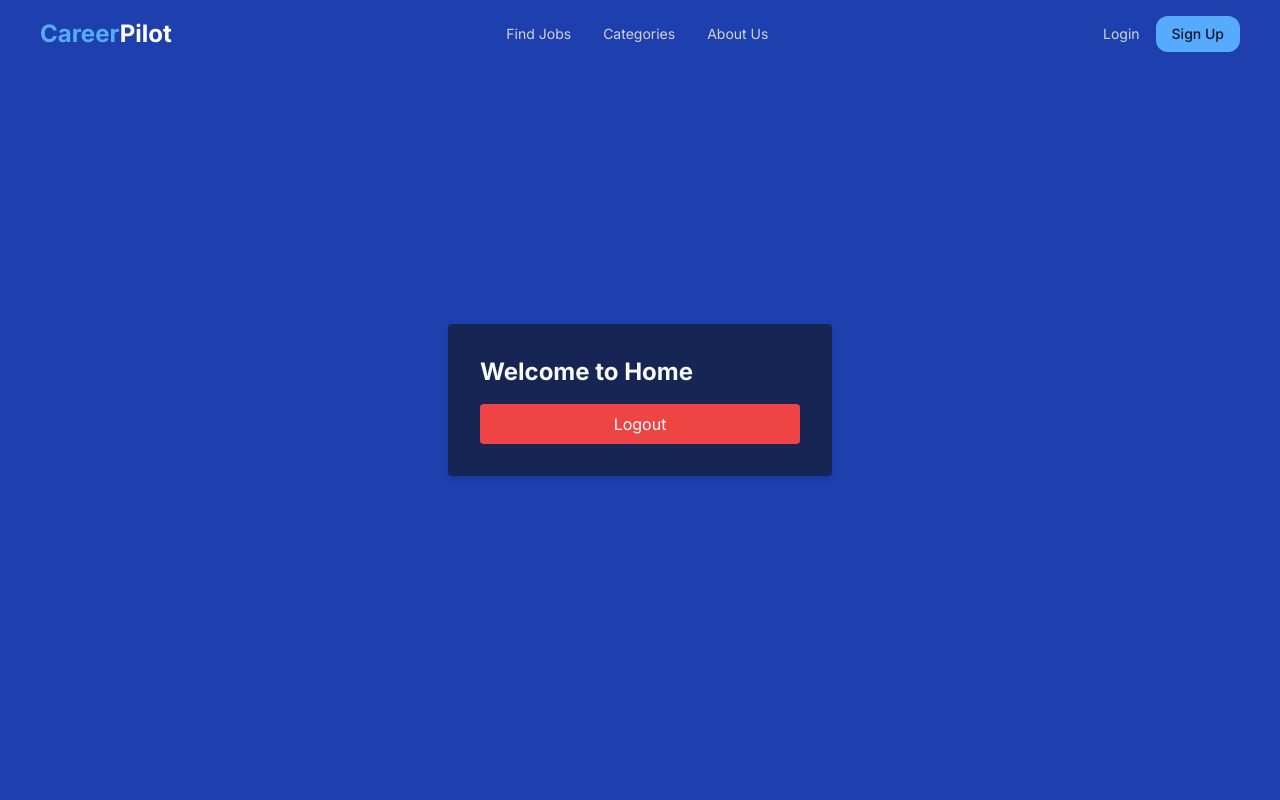
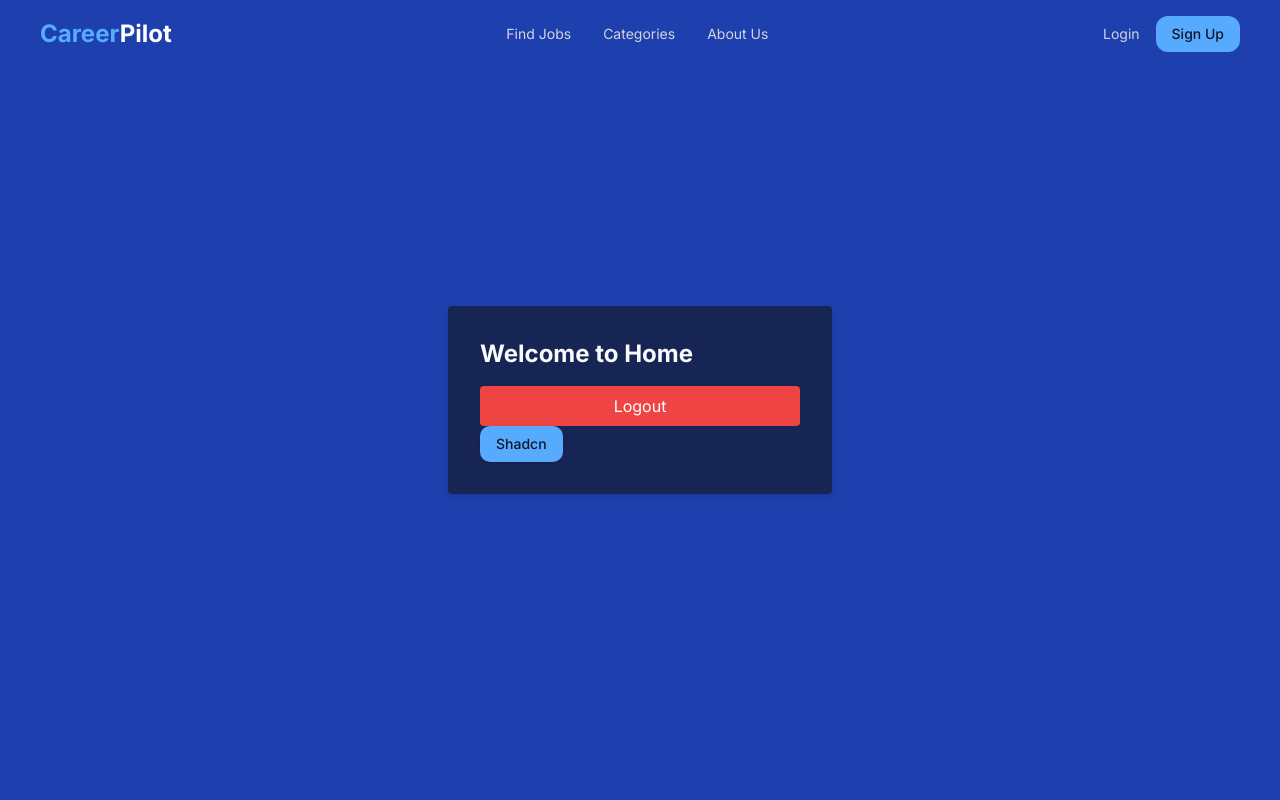
Before and after one commit to Learnathon-By-Geeky-Solutions/hiveminds, a React (Vite) app in the folder CareerPilot_Client/: page /profile in a window 1280 px wide. Shown: the top 800 px of the page. Built offline with nearby package versions, Linux system fonts and the light colour scheme.

Commit message:
Shadcn Added

```diff
--- a/CareerPilot_Client/package.json
+++ b/CareerPilot_Client/package.json
@@ -10,11 +10,15 @@
     "preview": "vite preview"
   },
   "dependencies": {
+    "@radix-ui/react-slot": "^1.1.2",
     "axios": "^1.8.3",
+    "class-variance-authority": "^0.7.1",
+    "clsx": "^2.1.1",
     "lucide-react": "^0.479.0",
     "react": "^19.0.0",
     "react-dom": "^19.0.0",
     "react-router-dom": "^7.3.0",
+    "tailwind-merge": "^3.0.2",
     "tailwindcss-animate": "^1.0.7"
   },
   "devDependencies": {
--- /dev/null
+++ b/CareerPilot_Client/src/components/ui/button.jsx
@@ -0,0 +1,48 @@
+import * as React from "react"
+import { Slot } from "@radix-ui/react-slot"
+import { cva } from "class-variance-authority";
+
+import { cn } from "@/lib/utils"
+
+const buttonVariants = cva(
+  "inline-flex items-center justify-center gap-2 whitespace-nowrap rounded-md text-sm font-medium transition-colors focus-visible:outline-none focus-visible:ring-1 focus-visible:ring-ring disabled:pointer-events-none disabled:opacity-50 [&_svg]:pointer-events-none [&_svg]:size-4 [&_svg]:shrink-0",
+  {
+    variants: {
+      variant: {
+        default:
+          "bg-primary text-primary-foreground shadow hover:bg-primary/90",
+        destructive:
+          "bg-destructive text-destructive-foreground shadow-sm hover:bg-destructive/90",
+        outline:
+          "border border-input bg-background shadow-sm hover:bg-accent hover:text-accent-foreground",
+        secondary:
+          "bg-secondary text-secondary-foreground shadow-sm hover:bg-secondary/80",
+        ghost: "hover:bg-accent hover:text-accent-foreground",
+        link: "text-primary underline-offset-4 hover:underline",
+      },
+      size: {
+        default: "h-9 px-4 py-2",
+        sm: "h-8 rounded-md px-3 text-xs",
+        lg: "h-10 rounded-md px-8",
+        icon: "h-9 w-9",
+      },
+    },
+    defaultVariants: {
+      variant: "default",
+      size: "default",
+    },
+  }
+)
+
+const Button = React.forwardRef(({ className, variant, size, asChild = false, ...props }, ref) => {
+  const Comp = asChild ? Slot : "button"
+  return (
+    <Comp
+      className={cn(buttonVariants({ variant, size, className }))}
+      ref={ref}
+      {...props} />
+  );
+})
+Button.displayName = "Button"
+
+export { Button, buttonVariants }
--- a/CareerPilot_Client/src/index.css
+++ b/CareerPilot_Client/src/index.css
@@ -1,4 +1,4 @@
-@import url('https://fonts.googleapis.com/css2?family=Inter:wght@300;400;500;600;700&display=swap');
+@import url("https://fonts.googleapis.com/css2?family=Inter:wght@300;400;500;600;700&display=swap");
 
 @tailwind base;
 @tailwind components;
@@ -45,6 +45,32 @@
     --sidebar-border: 240 3.7% 15.9%;
     --sidebar-ring: 217.2 91.2% 59.8%;
   }
+  .dark {
+    --background: 0 0% 3.9%;
+    --foreground: 0 0% 98%;
+    --card: 0 0% 3.9%;
+    --card-foreground: 0 0% 98%;
+    --popover: 0 0% 3.9%;
+    --popover-foreground: 0 0% 98%;
+    --primary: 0 0% 98%;
+    --primary-foreground: 0 0% 9%;
+    --secondary: 0 0% 14.9%;
+    --secondary-foreground: 0 0% 98%;
+    --muted: 0 0% 14.9%;
+    --muted-foreground: 0 0% 63.9%;
+    --accent: 0 0% 14.9%;
+    --accent-foreground: 0 0% 98%;
+    --destructive: 0 62.8% 30.6%;
+    --destructive-foreground: 0 0% 98%;
+    --border: 0 0% 14.9%;
+    --input: 0 0% 14.9%;
+    --ring: 0 0% 83.1%;
+    --chart-1: 220 70% 50%;
+    --chart-2: 160 60% 45%;
+    --chart-3: 30 80% 55%;
+    --chart-4: 280 65% 60%;
+    --chart-5: 340 75% 55%;
+  }
 }
 
 @layer base {
@@ -68,8 +94,8 @@
   }
 
   .neon-glow {
-      box-shadow: 0 0 5px theme('colors.primary.DEFAULT'),
-                  0 0 20px theme('colors.primary.DEFAULT');
+    box-shadow: 0 0 5px theme("colors.primary.DEFAULT"),
+      0 0 20px theme("colors.primary.DEFAULT");
   }
 
   .text-gradient {
--- /dev/null
+++ b/CareerPilot_Client/src/lib/utils.js
@@ -0,0 +1,6 @@
+import { clsx } from "clsx";
+import { twMerge } from "tailwind-merge"
+
+export function cn(...inputs) {
+  return twMerge(clsx(inputs));
+}
--- a/CareerPilot_Client/src/pages/Profile.jsx
+++ b/CareerPilot_Client/src/pages/Profile.jsx
@@ -1,6 +1,7 @@
 import React from "react";
 import { useNavigate } from "react-router-dom";
 import AuthService from "../services/AuthService";
+import { Button } from "@/components/ui/button";
 
 const Profile = () => {
   const navigate = useNavigate();
@@ -24,6 +25,7 @@
         >
           Logout
         </button>
+        <Button>Shadcn</Button>
       </div>
     </div>
   );
--- a/CareerPilot_Client/tailwind.config.js
+++ b/CareerPilot_Client/tailwind.config.js
@@ -60,6 +60,13 @@
   				'accent-foreground': 'hsl(var(--sidebar-accent-foreground))',
   				border: 'hsl(var(--sidebar-border))',
   				ring: 'hsl(var(--sidebar-ring))'
+  			},
+  			chart: {
+  				'1': 'hsl(var(--chart-1))',
+  				'2': 'hsl(var(--chart-2))',
+  				'3': 'hsl(var(--chart-3))',
+  				'4': 'hsl(var(--chart-4))',
+  				'5': 'hsl(var(--chart-5))'
   			}
   		},
   		borderRadius: {
@@ -69,32 +76,66 @@
   		},
   		keyframes: {
   			'accordion-down': {
-          from: { height: '0' },
-          to: { height: 'var(--radix-accordion-content-height)' }
+  				from: {
+  					height: '0'
+  				},
+  				to: {
+  					height: 'var(--radix-accordion-content-height)'
+  				}
   			},
   			'accordion-up': {
-          from: { height: 'var(--radix-accordion-content-height)' },
-          to: { height: '0' }
+  				from: {
+  					height: 'var(--radix-accordion-content-height)'
+  				},
+  				to: {
+  					height: '0'
+  				}
   			},
   			'fade-in': {
-          '0%': { opacity: '0', transform: 'translateY(10px)' },
-          '100%': { opacity: '1', transform: 'translateY(0)' }
+  				'0%': {
+  					opacity: '0',
+  					transform: 'translateY(10px)'
+  				},
+  				'100%': {
+  					opacity: '1',
+  					transform: 'translateY(0)'
+  				}
   			},
   			'fade-in-right': {
-          '0%': { opacity: '0', transform: 'translateX(20px)' },
-          '100%': { opacity: '1', transform: 'translateX(0)' }
+  				'0%': {
+  					opacity: '0',
+  					transform: 'translateX(20px)'
+  				},
+  				'100%': {
+  					opacity: '1',
+  					transform: 'translateX(0)'
+  				}
   			},
   			'fade-in-left': {
-          '0%': { opacity: '0', transform: 'translateX(-20px)' },
-          '100%': { opacity: '1', transform: 'translateX(0)' }
+  				'0%': {
+  					opacity: '0',
+  					transform: 'translateX(-20px)'
+  				},
+  				'100%': {
+  					opacity: '1',
+  					transform: 'translateX(0)'
+  				}
   			},
   			'pulse-slow': {
-          '0%, 100%': { opacity: '1' },
-          '50%': { opacity: '0.8' }
+  				'0%, 100%': {
+  					opacity: '1'
   				},
-        'float': {
-          '0%, 100%': { transform: 'translateY(0)' },
-          '50%': { transform: 'translateY(-10px)' }
+  				'50%': {
+  					opacity: '0.8'
+  				}
+  			},
+  			float: {
+  				'0%, 100%': {
+  					transform: 'translateY(0)'
+  				},
+  				'50%': {
+  					transform: 'translateY(-10px)'
+  				}
   			}
   		},
   		animation: {
@@ -104,10 +145,13 @@
   			'fade-in-right': 'fade-in-right 0.7s ease-out',
   			'fade-in-left': 'fade-in-left 0.7s ease-out',
   			'pulse-slow': 'pulse-slow 4s ease-in-out infinite',
-        'float': 'float 6s ease-in-out infinite'
+  			float: 'float 6s ease-in-out infinite'
   		},
   		fontFamily: {
-        sans: ['Inter', 'sans-serif']
+  			sans: [
+  				'Inter',
+  				'sans-serif'
+  			]
   		}
   	}
   },
```
Also changed, not shown: CareerPilot_Client/jsconfig.json (added, +8 -0 lines), CareerPilot_Client/components.json (added), 2 other files (tests, documents, lock files or other folders). Lines whose indentation alone changed are shown as unchanged.
